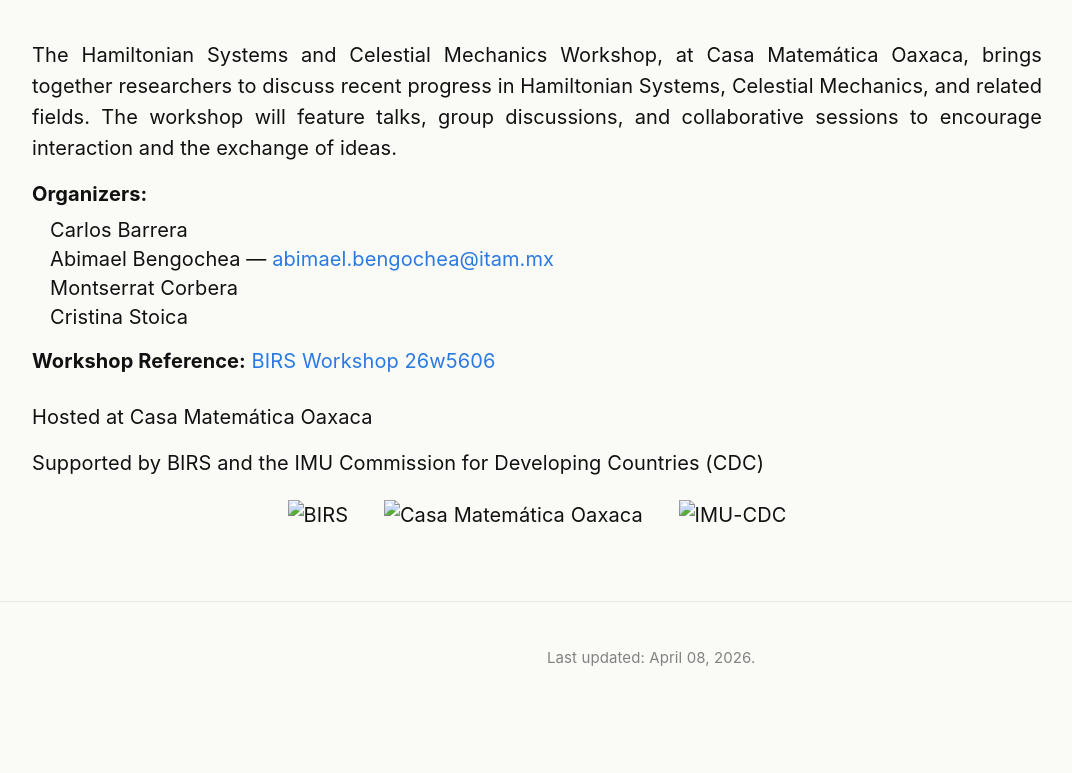
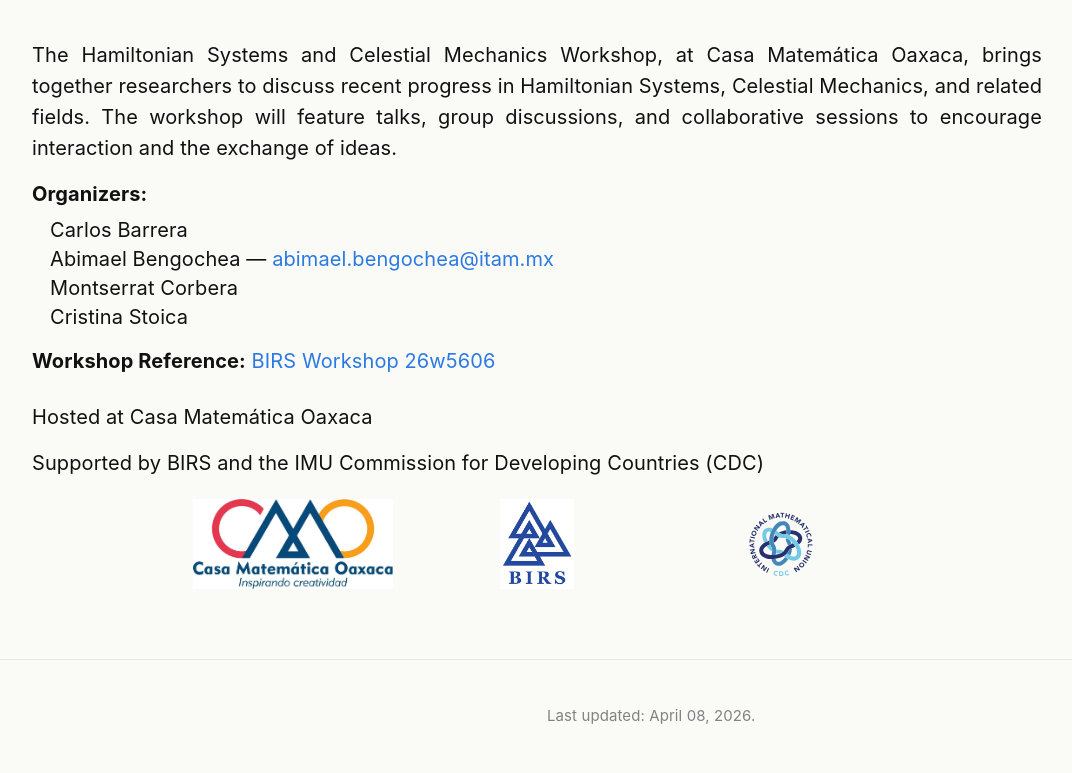
Before and after one commit to celmechcongress2026/celmechcongress2026.github.io, a Jekyll site: the page built from index.md, in a window 1280 px wide. Shown: the part 568-1341 px from the top of the page, without its empty margins (108-1180 px from the left). Built offline with Jekyll 4.4.1, drawn with Linux system fonts in a browser that asks for light colours; before the commit the page ends 1283 px from its top, so only the background shows below that.

Commit message:
Update index.md

```diff
--- a/index.md
+++ b/index.md
@@ -41,8 +41,18 @@ layout: page
   Supported by BIRS and the IMU Commission for Developing Countries (CDC)
 </p>
 
-<div style="text-align:center; margin-top:20px;">
-  <img src="/assets/BIRS.png" alt="BIRS" style="height:70px; width:auto; margin:0 15px;">
-  <img src="/assets/CMO.jpg" alt="Casa Matemática Oaxaca" style="height:70px; width:auto; margin:0 15px;">
-  <img src="/assets/CDC_RGB.svg" alt="IMU-CDC" style="height:70px; width:auto; margin:0 15px;">
+<div style="display:flex; justify-content:center; align-items:center; gap:24px; margin-top:20px; flex-wrap:wrap;">
+
+  <div style="width:220px; height:90px; display:flex; justify-content:center; align-items:center;">
+    <img src="/assets/img/CMO.jpg" alt="Casa Matemática Oaxaca" style="max-width:100%; max-height:100%; object-fit:contain;">
+  </div>
+
+  <div style="width:220px; height:90px; display:flex; justify-content:center; align-items:center;">
+    <img src="/assets/img/BIRS.png" alt="BIRS" style="max-width:100%; max-height:100%; object-fit:contain;">
+  </div>
+
+  <div style="width:220px; height:90px; display:flex; justify-content:center; align-items:center;">
+    <img src="/assets/img/CDC_RGB.svg" alt="IMU-CDC" style="max-width:100%; max-height:100%; object-fit:contain;">
+  </div>
+
 </div>
```
